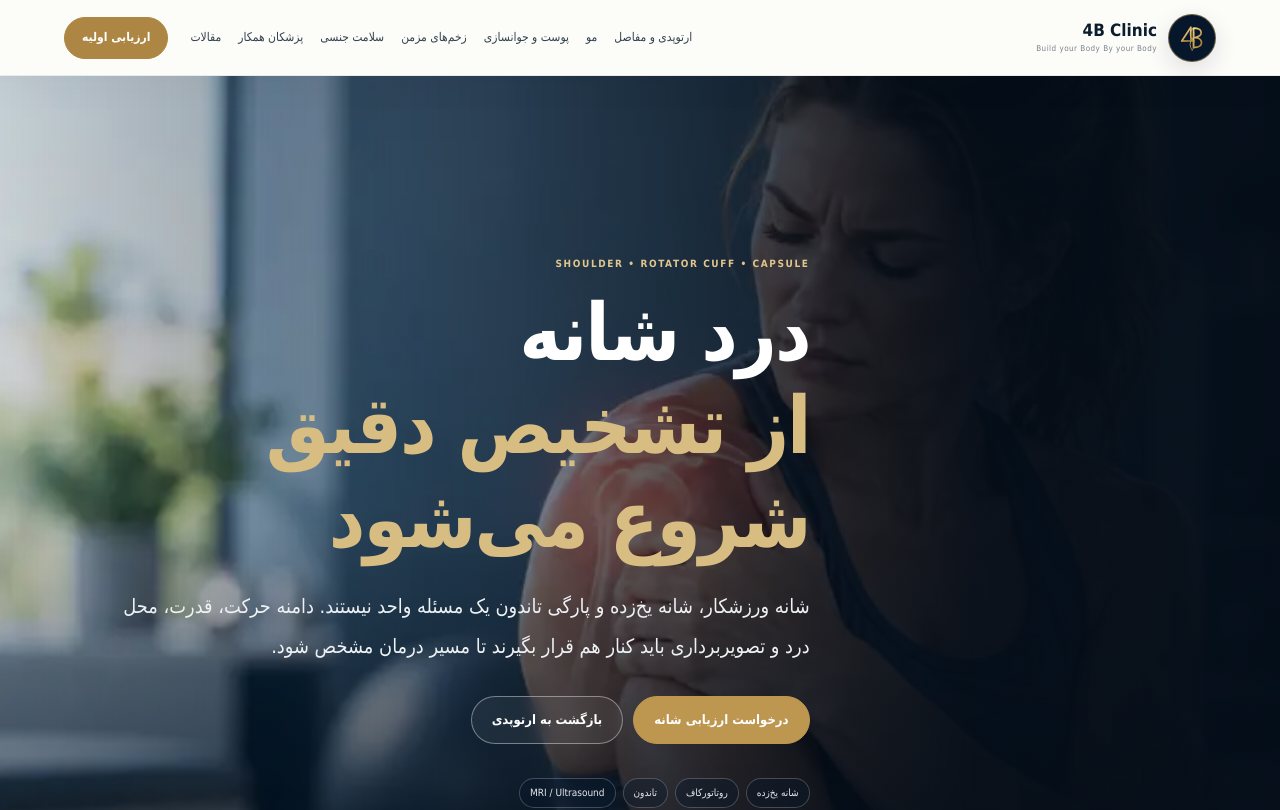
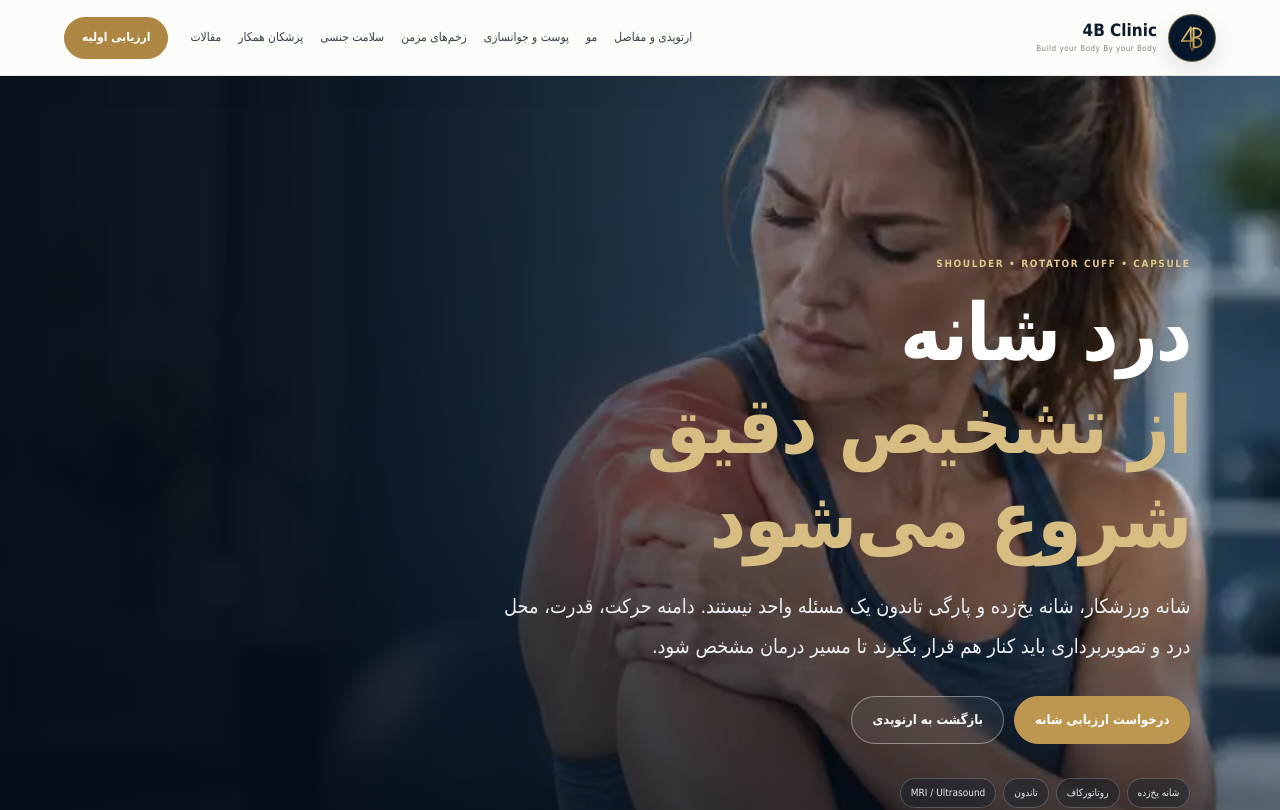
Before and after one commit to kianariai-alt/4B-Clinic-Web, a SvelteKit app: page /orthopedics/shoulder in a window 1280 px wide. Shown: the top 810 px of the page. Built offline with nearby package versions, Linux system fonts and the light colour scheme.

Commit message:
fix: keep painful shoulder visible in hero

```diff
--- a/src/routes/orthopedics/shoulder/+page.svelte
+++ b/src/routes/orthopedics/shoulder/+page.svelte
@@ -30,7 +30,9 @@
   intro="شانه ورزشکار، شانه یخ‌زده و پارگی تاندون یک مسئله واحد نیستند. دامنه حرکت، قدرت، محل درد و تصویربرداری باید کنار هم قرار بگیرند تا مسیر درمان مشخص شود."
   image="/images/services/shoulder.webp"
   imageAlt="ورزشکار بزرگسال با درد شانه و نمایش ناحیه دردناک"
-  imagePosition="center 38%"
+  imagePosition="center center"
+  mobileImagePosition="right center"
+  heroCopySide="left"
   {conditions}
   pathwayTitle="یک مسیر درمان برای همه شانه‌ها وجود ندارد"
   pathwayIntro="هدف، تشخیص ساختار درگیر و انتخاب درمانی است که با شدت آسیب و سطح فعالیت بیمار هم‌خوان باشد."
```
